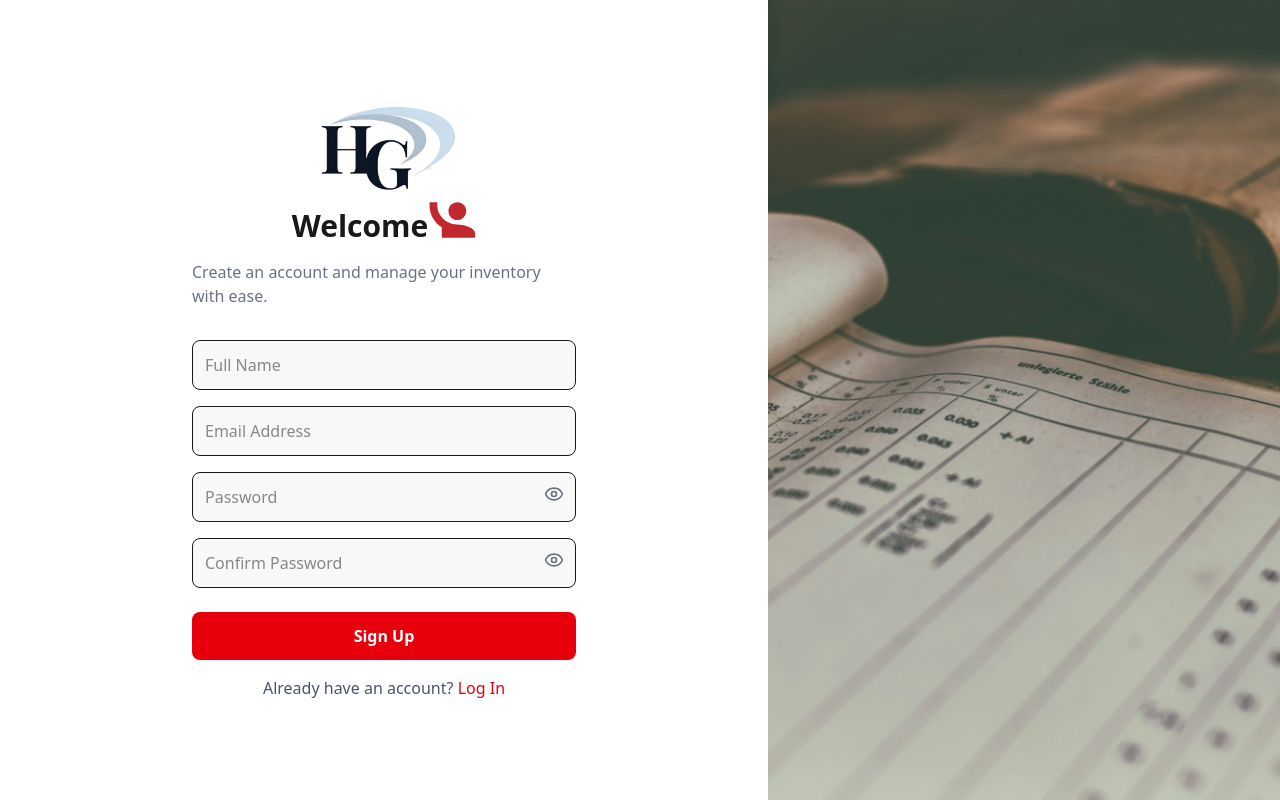
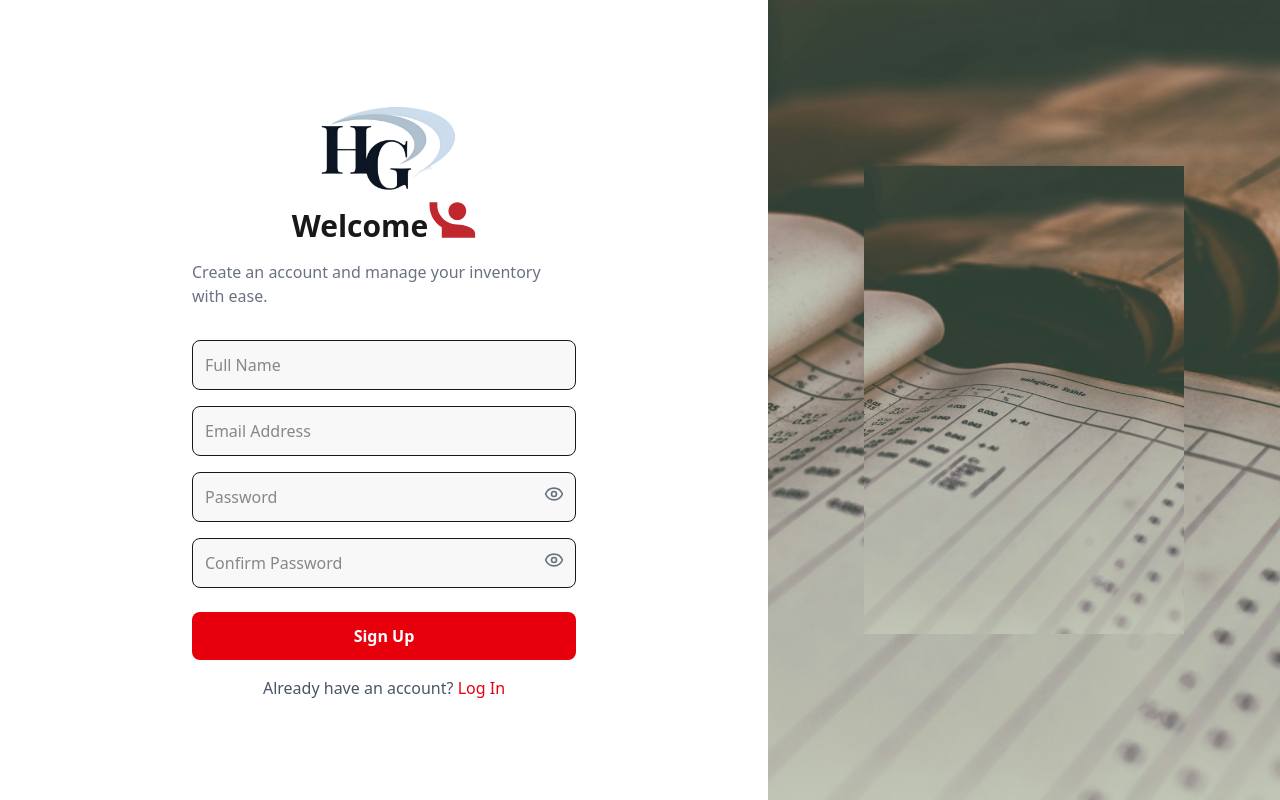
Before and after one commit to avijh2002/inventory, a React (Vite) app in the folder frontend/: page /signup in a window 1280 px wide. Built offline with nearby package versions, Linux system fonts and the light colour scheme; no server answers.

Commit message:
pushing all code to deploy on cpanel

```diff
--- a/frontend/src/pages/SignupPage.jsx
+++ b/frontend/src/pages/SignupPage.jsx
@@ -5,8 +5,7 @@ import { useAuthStore } from "../store/useAuthStore.js";
 import { toast } from "react-hot-toast";
 import logo from "../assets/logo.png";
 import authpic from "../assets/authpic.png";
-import authicon from "../assets/authicon.svg"
-
+import authicon from "../assets/authicon.svg";
 
 const SignupPage = () => {
   const { authUser, isSigningUp, signup } = useAuthStore();
@@ -47,7 +46,9 @@ const SignupPage = () => {
         <span className="text-red-600 ml-2">
           <img src={logo} alt="Logo" className="h-24 object-contain " />
         </span>
-        <h1 className="text-3xl font-semibold mb-2 text-center flex items-end">Welcome <img src={authicon} alt="Auth" className="w-12 h-12" /></h1>
+        <h1 className="text-3xl font-semibold mb-2 text-center flex items-end">
+          Welcome <img src={authicon} alt="Auth" className="w-12 h-12" />
+        </h1>
         <p className="w-1/2 text-gray-500 mt-2">
           Create an account and manage your inventory with ease.
         </p>
@@ -131,12 +132,9 @@ const SignupPage = () => {
       </div>
 
       {/* Right Section */}
-      <div
-        className="hidden md:block w-2/5 bg-cover bg-center"
-        style={{
-          backgroundImage: "url('src/assets/authpic.png')",
-        }}
-      ></div>
+      <div className="hidden md:flex w-2/5 justify-center items-center bg-cover bg-center" style={{ backgroundImage: `url(${authpic})` }}>
+        <img src={authpic} alt="Auth" className="w-80 h-auto object-cover" />
+      </div>
     </div>
   );
 };
--- a/package.json
+++ b/package.json
@@ -6,7 +6,7 @@
   "scripts": {
     "build":"npm install && npm install --prefix frontend && npm run build --prefix frontend",
     "dev": "nodemon backend/index.js",
-    "start": "nodemon backend/index.js"
+    "start": "node backend/index.js"
   },
   "keywords": [],
   "author": "",
```
Also changed, not shown: 2 other files (tests, documents, lock files or other folders).
